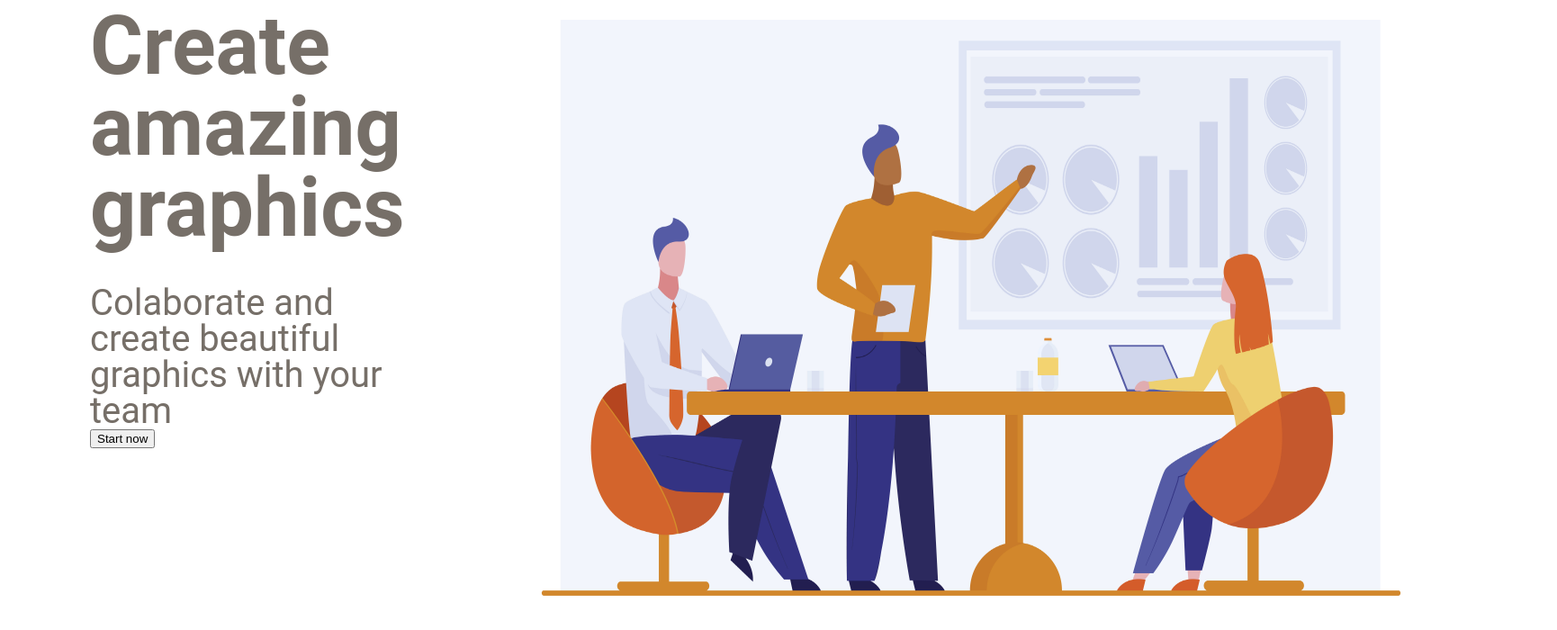
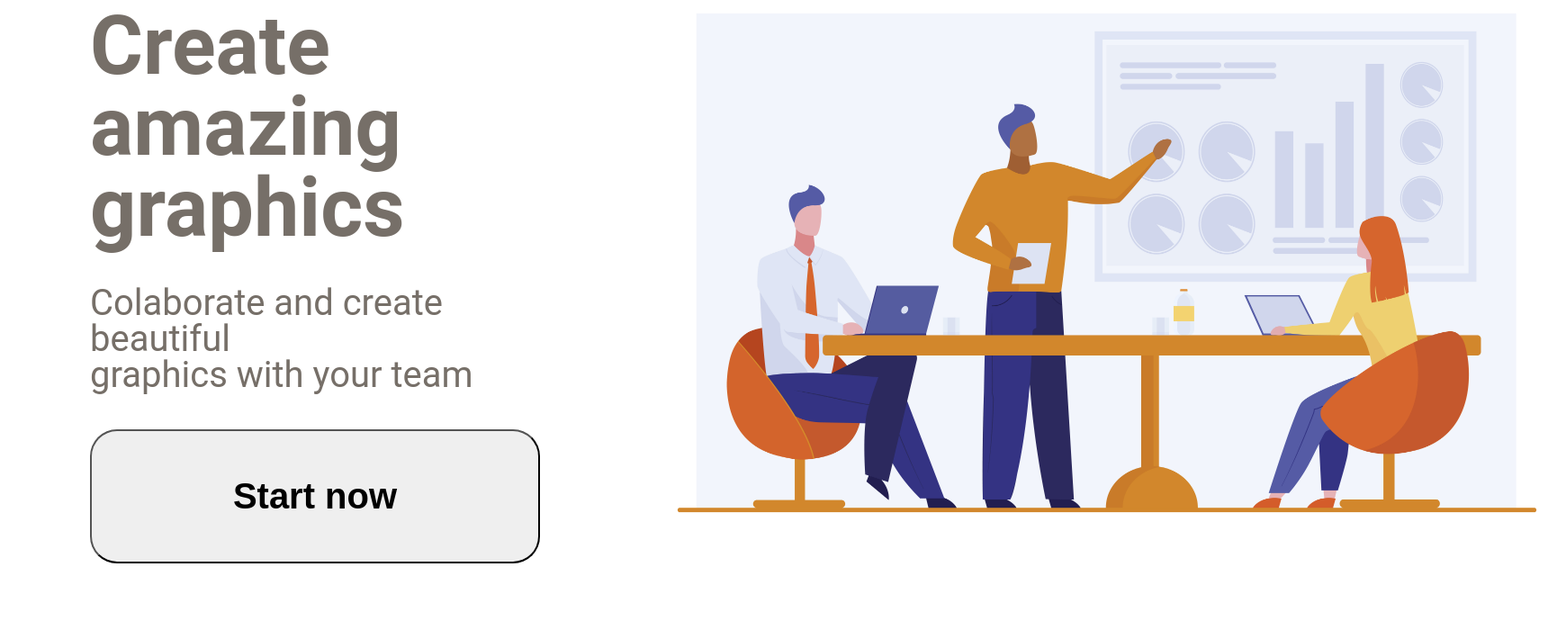
Before and after one commit to Williamxr/LandingPage-graficos, a plain HTML site: page index.html in a window 1280 px wide. Shown: the part 248-948 px from the top of the page at 90% size, 1730 px wide, since content can reach past the window. After the commit the page ends 874 px from the top, so only its background shows below. Drawn offline with Linux system fonts and the light colour scheme.

Commit message:
Estilizando botao

```diff
--- a/style.css
+++ b/style.css
@@ -58,6 +58,15 @@ nav li{
 
 .foto-time{
     width: 1000px;
-    height: 750px;
+    height: 650px;
     margin-top: 110px;
 }
+
+.botao{
+    font-weight: bolder;
+    font-size: 40px;
+    margin-top: 40px;
+    padding: 50px 100px;
+    border-radius: 30px;
+    width: 500px;
+}
```
